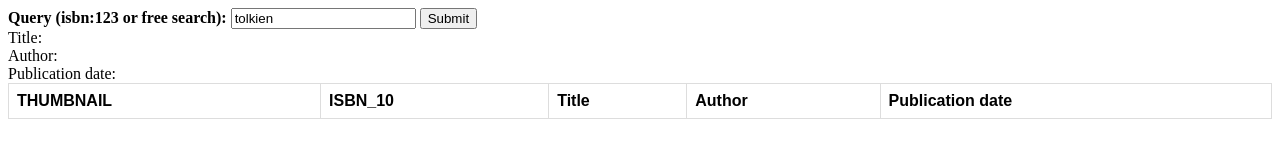
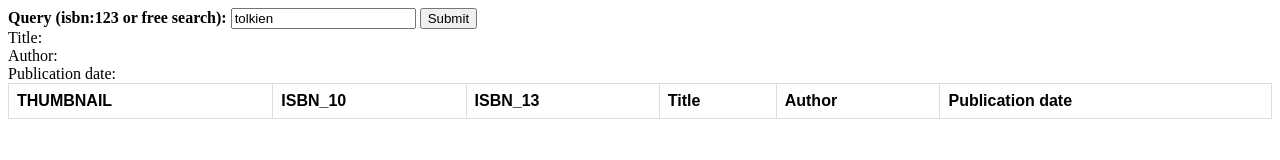
Before and after one commit to fatalali/booksByGoogle, a plain HTML site: page index.html in a window 1280 px wide. Drawn offline with nearby package versions, Linux system fonts and the light colour scheme.

Commit message:
Update index.html
isbn13 column header added

```diff
--- a/index.html
+++ b/index.html
@@ -44,7 +44,7 @@ Title: <span id="title"></span>
     <tr>
          <th>THUMBNAIL</th>
         <th>ISBN_10</th>
-        <!-- <th>ISBN_13</th> -->
+        <th>ISBN_13</th>
 	<th>Title</th>
         <th>Author</th>
         <th>Publication date</th>
@@ -92,6 +92,7 @@ $("form").submit(
             $('#thetable tr').not(':first').remove();
             var html = '';
 	   	let book = response.book;
+
 		let thumbnail = book['image'];
 		let isbn10 = book['isbn'];
 		let isbn13 = book['isbn13'];
```
Lines whose indentation alone changed are shown as unchanged.
